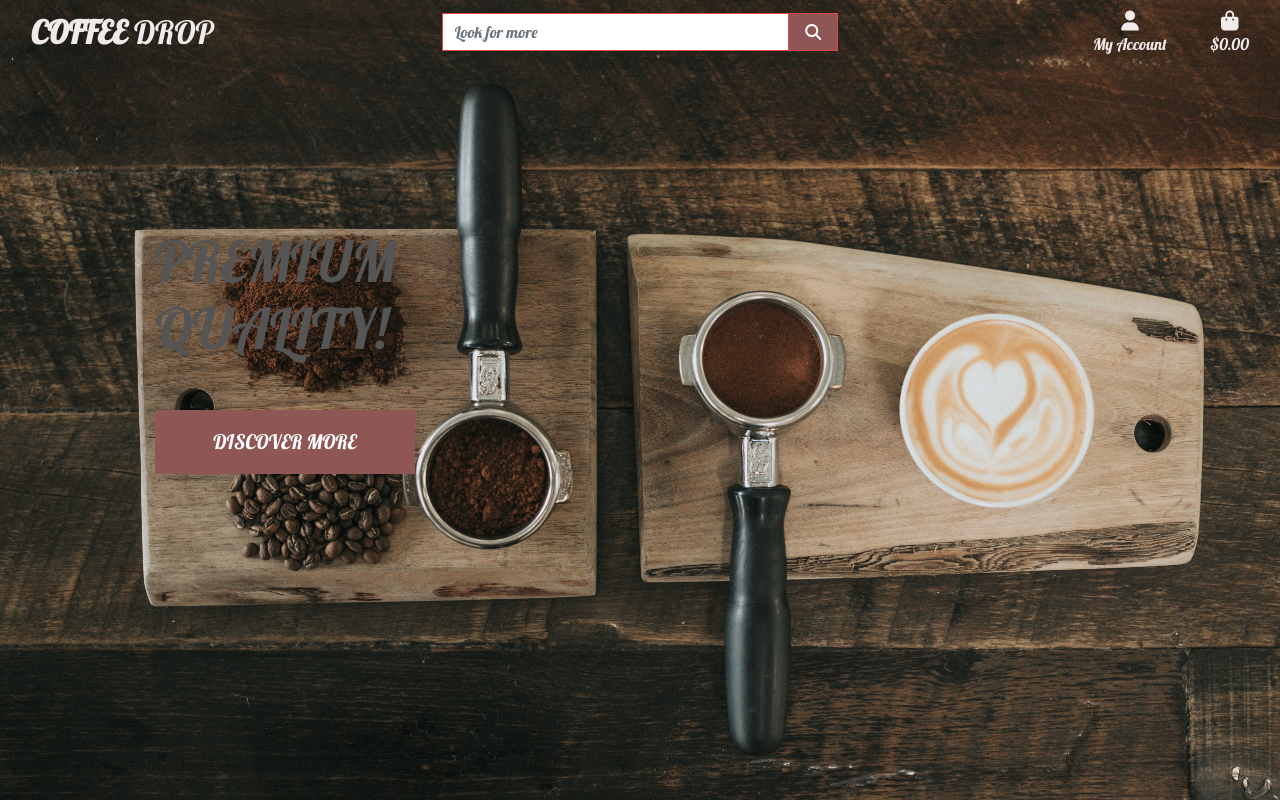
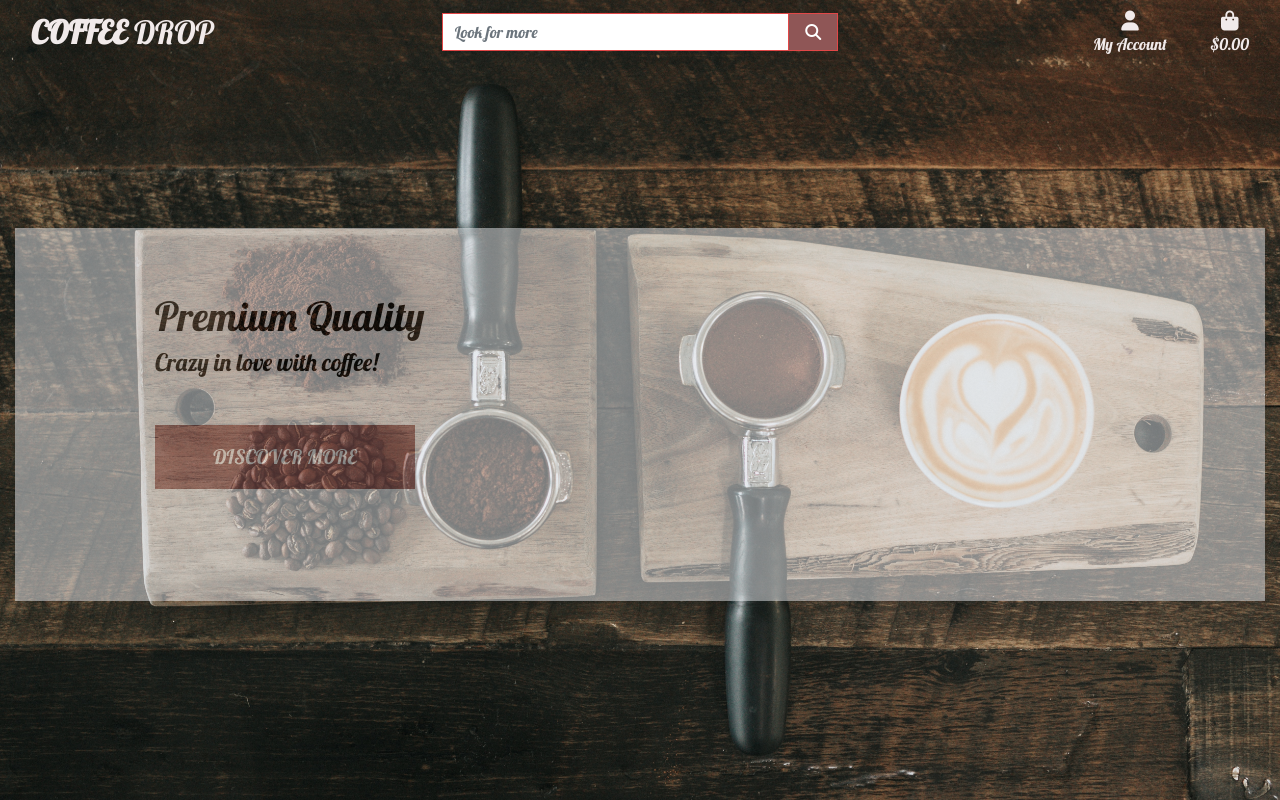
Before and after one commit to romanstr-code/Coffee_Drop_Ecommerce, a Django app: page / in a window 1280 px wide. Run offline with Django 3.2, Linux system fonts and the light colour scheme; some libraries are stand-ins or nearby versions.

Commit message:
Added template and jumbotron for index.html page

```diff
--- a/home/templates/home/index.html
+++ b/home/templates/home/index.html
@@ -10,18 +10,18 @@
 {% endblock %}
 
 {% block content %}
-    <div class="container h-100">
-        <div class="row h-100">
-            <div class="col-7 col-md-6 my-auto">
-                <h1 class="display-4 logo-font text-black">
-                    Premium Quality!
-                </h1>
-                <div class="my-5">
-                    <h4>
-                        <a href="" class="shop-now-button btn btn-lg rounded-0 text-uppercase py-3">Discover More</a>
-                    </h4>
-                </div>
-            </div>
+<div class="jumbotron jumbotron-fluid">
+    <div class="container">
+        <h1>Premium Quality</h1>
+        <h4>Crazy in love with coffee!</h4>
+        <div class="my-5">
+            <h4>
+                <a href="" class="shop-now-button btn btn-lg rounded-0 text-uppercase py-3">Discover More</a>
+            </h4>
         </div>
     </div>
+</div>
+
+
+
 {% endblock %}
```
